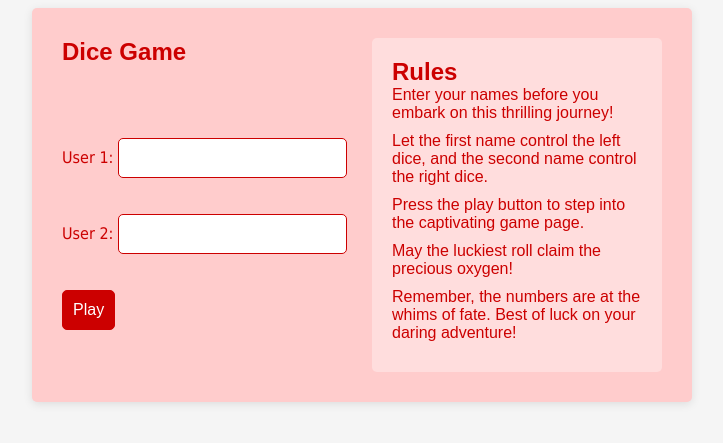
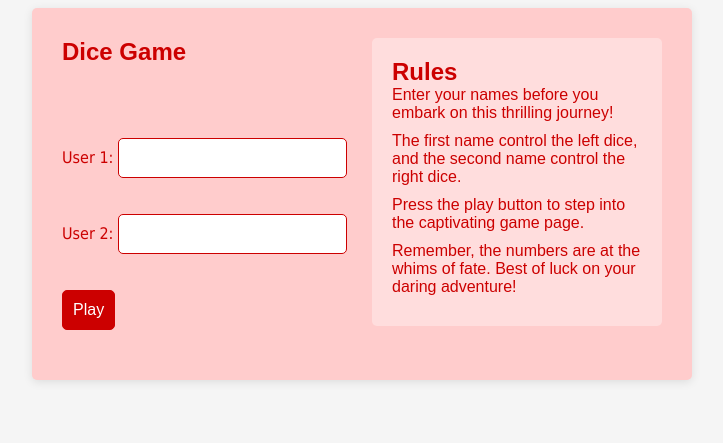
Before and after one commit to aykacx/simple_dice_game, a PHP site: page / in a window 1280 px wide. Shown: the top 443 px of the page, without its empty margins (278-1001 px from the left). Run offline with PHP 8.4, Linux system fonts and the light colour scheme.

Commit message:
modified

```diff
--- a/index.php
+++ b/index.php
@@ -89,9 +89,8 @@
                 <h2>Rules</h2>
                 <ul>
                     <li>Enter your names before you embark on this thrilling journey!</li>
-                    <li>Let the first name control the left dice, and the second name control the right dice.</li>
+                    <li>The first name control the left dice, and the second name control the right dice.</li>
                     <li>Press the play button to step into the captivating game page.</li>
-                    <li>May the luckiest roll claim the precious oxygen!</li>
                     <li>Remember, the numbers are at the whims of fate. Best of luck on your daring adventure!</li>
                 </ul>
             </div>
```
